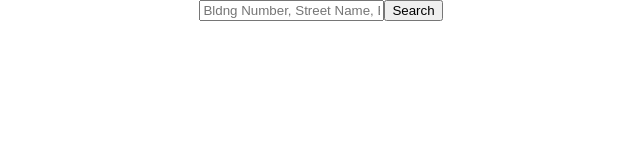
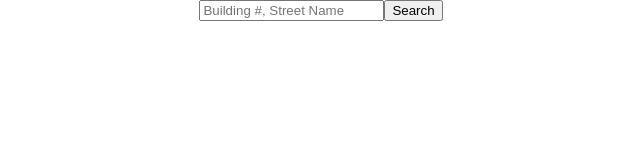
Before and after one commit to Edje-C/OpenDoor-1, a React (Create React App) app in the folder open_door/: page / in a window 1280 px wide. Shown: the top 160 px of the page, without its empty margins (319-959 px from the left). Built offline with nearby package versions, Linux system fonts and the light colour scheme.

Commit message:
fixed search

```diff
--- a/open_door/src/Components/Search/Home.js
+++ b/open_door/src/Components/Search/Home.js
@@ -7,30 +7,32 @@ class Home extends Component {
     super();
     this.state = {
       inputValue: "",
-      results: []
+      buildingsViolationsArr: [],
+      uniqueBuildingsArr: []
     };
   }
 
-  // getAllBuildings = () => {
-  //     axios
-  //     .get('')
-  //     .then(res => {
-  //         this.setState({
-  //             allBldg: res.data
-  //         })
-  //     })
-  // }
+  getUniqueBuildings = arr => {
+    let duplicates = [];
 
-  userSearch = e => {
-    const { allBldg } = this.state;
+    return arr.filter(el => {
+      if (!duplicates.includes(el.buildingid)) {
+        duplicates.push(el.buildingid);
+        return true;
+      }
+    })
+  };
+
+  handleSearchInput = e => {
     this.setState({
       inputValue: e.target.value
     });
   };
 
-  submitResults = () => {
-    const { results, inputValue } = this.state;
-    const { borough } = this;
+  handleForm = e => {
+    e.preventDefault();
+
+    const { buildingsViolationsArr, inputValue } = this.state;
 
     let houseNum = inputValue.split(' ').slice(0,1).join('')
     let streetName = inputValue.split(' ').slice(1).join('')
@@ -39,7 +41,8 @@ class Home extends Component {
         getBuildingByAddress(houseNum,streetName)
         .then(res => {
           this.setState({
-            results: res.data
+            buildingsViolationsArr: res.data,
+            uniqueBuildingsArr: this.getUniqueBuildings(res.data)
           });
         })
         .catch(err => console.log("Error:", err));
@@ -47,24 +50,26 @@ class Home extends Component {
   };
 
   render() {
-    const { inputValue, submitted, results } = this.state;
-    const { userSearch, submitResults, sendDataToResults } = this;
-    console.log(results, inputValue);
+    const { inputValue, buildingsViolationsArr, uniqueBuildingsArr } = this.state;
+    const { handleSearchInput, handleForm } = this;
 
     return (
       <div>
-        <input
-          id="search_bar"
-          type="text"
-          value={inputValue}
-          onChange={userSearch}
-          placeholder="Bldng Number, Street Name, Borough"
-        />
-        <button id="search_btn" onClick={submitResults}>
-          Search
-        </button>
-
-        <div>{<Results results={results} />}</div>
+        <div>
+          <form onSubmit={handleForm}>
+            <input
+              id="search_bar"
+              type="text"
+              value={inputValue}
+              onChange={handleSearchInput}
+              placeholder="Building #, Street Name"
+            />
+            <input type='submit' value='Search' />
+          </form>
+        </div>
+        <div>
+          {<Results uniqueBuildingsArr={uniqueBuildingsArr} />}
+        </div>
       </div>
     );
   }
--- a/open_door/src/Components/Search/Results.js
+++ b/open_door/src/Components/Search/Results.js
@@ -4,21 +4,21 @@ import Building from "./Building/Building";
 
 class Display extends Component {
   render() {
-    const { results } = this.props;
-    console.log("Resuts:", results);
+    const { uniqueBuildingsArr } = this.props;
+    console.log("Resuts:", uniqueBuildingsArr);
     return (
       <div>
-        {results.map(b => (
+        {uniqueBuildingsArr.map(building => (
             <div className="results_container">
             <Link to="/building">
               <div
                 className="building"
                 onClick={() => (
-                  <Building address={b.housenumber + " " + b.streetname} />
+                  <Building address={building.housenumber + " " + building.streetname} />
                 )}
               >
-                <span>{b.housenumber}</span> <span>{b.streetname}</span>{" "}
-                <span>{b.boro}</span> <span>{b.zip}</span>{" "}
+                <span>{building.housenumber}</span> <span>{building.streetname}</span>{" "}
+                <span>{building.boro}</span> <span>{building.zip}</span>{" "}
               </div>
             </Link>
           </div>
--- a/open_door/src/api.js
+++ b/open_door/src/api.js
@@ -3,5 +3,10 @@ const axios = require('axios');
 export const getBuildingByAddress = (houseNumber,streetName) => {
   streetName = streetName.toUpperCase().split(' ').join('%25');
  return axios
-    .get(`https://data.cityofnewyork.us/resource/b2iz-pps8.json?$where=streetname%20like%20%27%25${streetName}%25%27&housenumber=${houseNumber}&$order=approveddate%20desc&$limit=100`)
+    .get(`https://data.cityofnewyork.us/resource/b2iz-pps8.json?$where=streetname%20like%20%27%25${streetName}%25%27&housenumber=${houseNumber}&$order=approveddate%20desc&`)
 }
+
+
+
+// https://data.cityofnewyork.us/resource/b2iz-pps8.json?$where=streetname%20like%20%27%25${streetName}%25%27&housenumber=${houseNumber}&$order=approveddate%20desc&$limit=100&
+// https://data.cityofnewyork.us/resource/b2iz-pps8.json?$select=buildingid,streetname,boro,zip,housenumber&$group=buildingid,streetname,boro,zip,housenumber&$where=streetname%20like%20%27%25${streetName}%25%27&housenumber=${houseNumber}&$limit=100&
```
